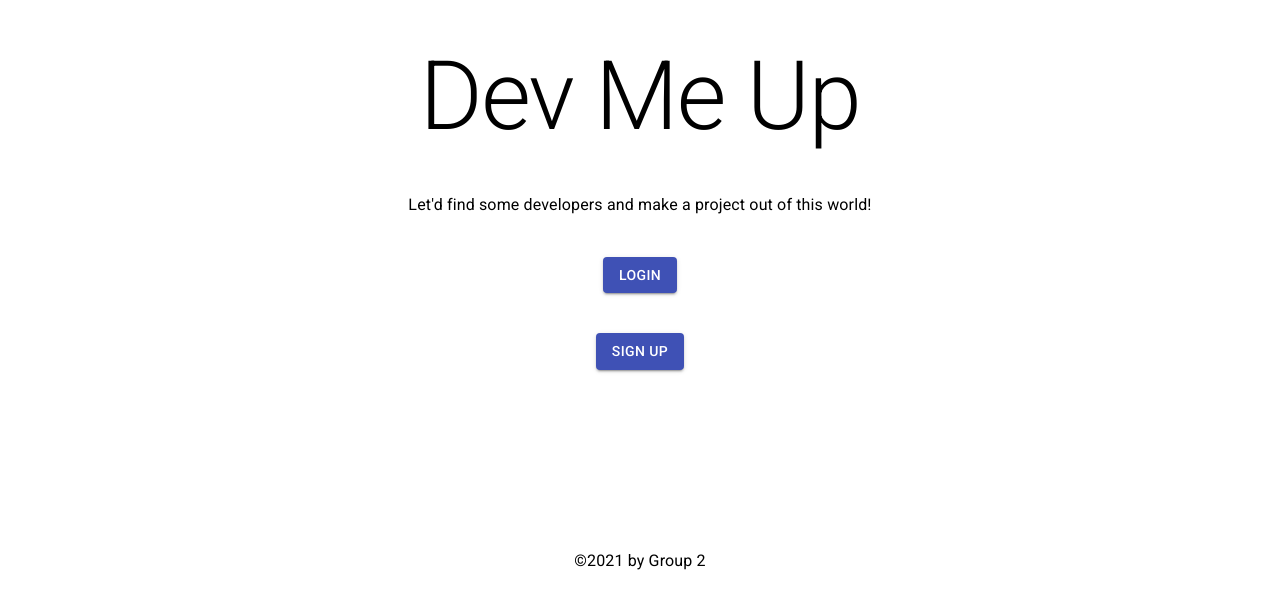
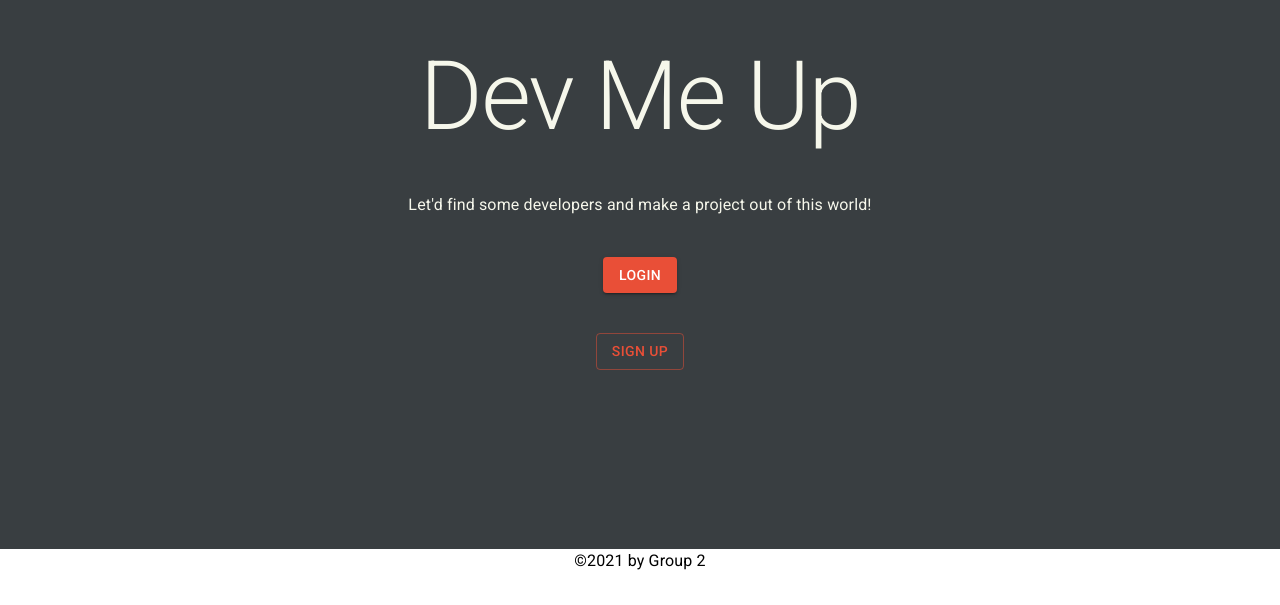
Before and after one commit to NathanaelWhite/Dev-it-to-You, a React (Create React App) app in the folder client/: page / in a window 1280 px wide. Shown: the part 195-800 px from the top of the page. Built offline with nearby package versions, Linux system fonts and the light colour scheme.

Commit message:
added theme to app.js

```diff
--- a/client/src/App.js
+++ b/client/src/App.js
@@ -1,33 +1,37 @@
-import React from 'react';
-import { BrowserRouter as Router, Route, Switch } from 'react-router-dom';
-import { createTheme, ThemeProvider } from '@material-ui/core/styles';
+import React from "react";
+import { BrowserRouter as Router, Route, Switch } from "react-router-dom";
+import {
+  createTheme,
+  makeStyles,
+  ThemeProvider,
+} from "@material-ui/core/styles";
 import {
   ApolloClient,
   InMemoryCache,
   ApolloProvider,
   createHttpLink,
-} from '@apollo/client';
-import { setContext } from '@apollo/client/link/context';
+} from "@apollo/client";
+import { setContext } from "@apollo/client/link/context";
 
-import Header from './components/Header';
-import Footer from './components/Footer';
+import Header from "./components/Header";
+import Footer from "./components/Footer";
 
-import Landing from './pages/Landing';
-import SignUp from './pages/signup-form';
-import Login from './pages/login';
-import Feed from './pages/Feed';
-import Profile from './pages/profile';
+import Landing from "./pages/Landing";
+import SignUp from "./pages/signup-form";
+import Login from "./pages/login";
+import Feed from "./pages/Feed";
+import Profile from "./pages/profile";
 
 const httpLink = createHttpLink({
-  uri: '/graphql',
+  uri: "/graphql",
 });
 
 const authLink = setContext((_, { headers }) => {
-  const token = localStorage.getItem('id_token');
+  const token = localStorage.getItem("id_token");
   return {
     headers: {
       ...headers,
-      authorization: token ? `Bearer ${token}` : '',
+      authorization: token ? `Bearer ${token}` : "",
     },
   };
 });
@@ -37,25 +41,30 @@ const client = new ApolloClient({
   cache: new InMemoryCache(),
 });
 
-// const theme = createTheme({
-//   palette: {
-//     primary: "E94F37",
-//   },
-//   spacing: 8,
-// });
+const theme = createTheme({
+  palette: {
+    primary: {
+      main: "#E94F37",
+    },
+    secondary: {
+      main: "#F5F100",
+    },
+  },
+});
 
 function App() {
+
   return (
     <ApolloProvider client={client}>
-      <ThemeProvider>
+      <ThemeProvider theme={theme}>
           <Router>
             <Header />
             <Switch>
-            <Route exact path='/' component={Landing} />
-            <Route exact path='/signup' component={SignUp} />
-            <Route exact path='/login' component={Login} />
-            <Route exact path='/profile/:id?' component={Profile} />
-            <Route exact path='/feed' component={Feed} />
+              <Route exact path="/" component={Landing} />
+              <Route exact path="/signup" component={SignUp} />
+              <Route exact path="/login" component={Login} />
+              <Route exact path="/profile/:id?" component={Profile} />
+              <Route exact path="/feed" component={Feed} />
             </Switch>
             <Footer />
           </Router>
--- a/client/src/pages/Landing.js
+++ b/client/src/pages/Landing.js
@@ -16,6 +16,8 @@ const useStyles = makeStyles((theme) => {
       flexDirection: "column",
       alignItems: "center",
       justifyContent: "center",
+      backgroundColor: "#393E41",
+      color: "#F6F7EB"
     },
 
     marginer: {
@@ -45,7 +47,7 @@ const Landing = () => {
         Login
       </Button>
       <Button
-        variant="contained"
+        variant="outlined"
         color="primary"
         classes={{ root: classes.marginer }}
         component={Link}
```
Also changed, not shown: client/src/pages/login.js (indentation only). Lines whose indentation alone changed are shown as unchanged.
